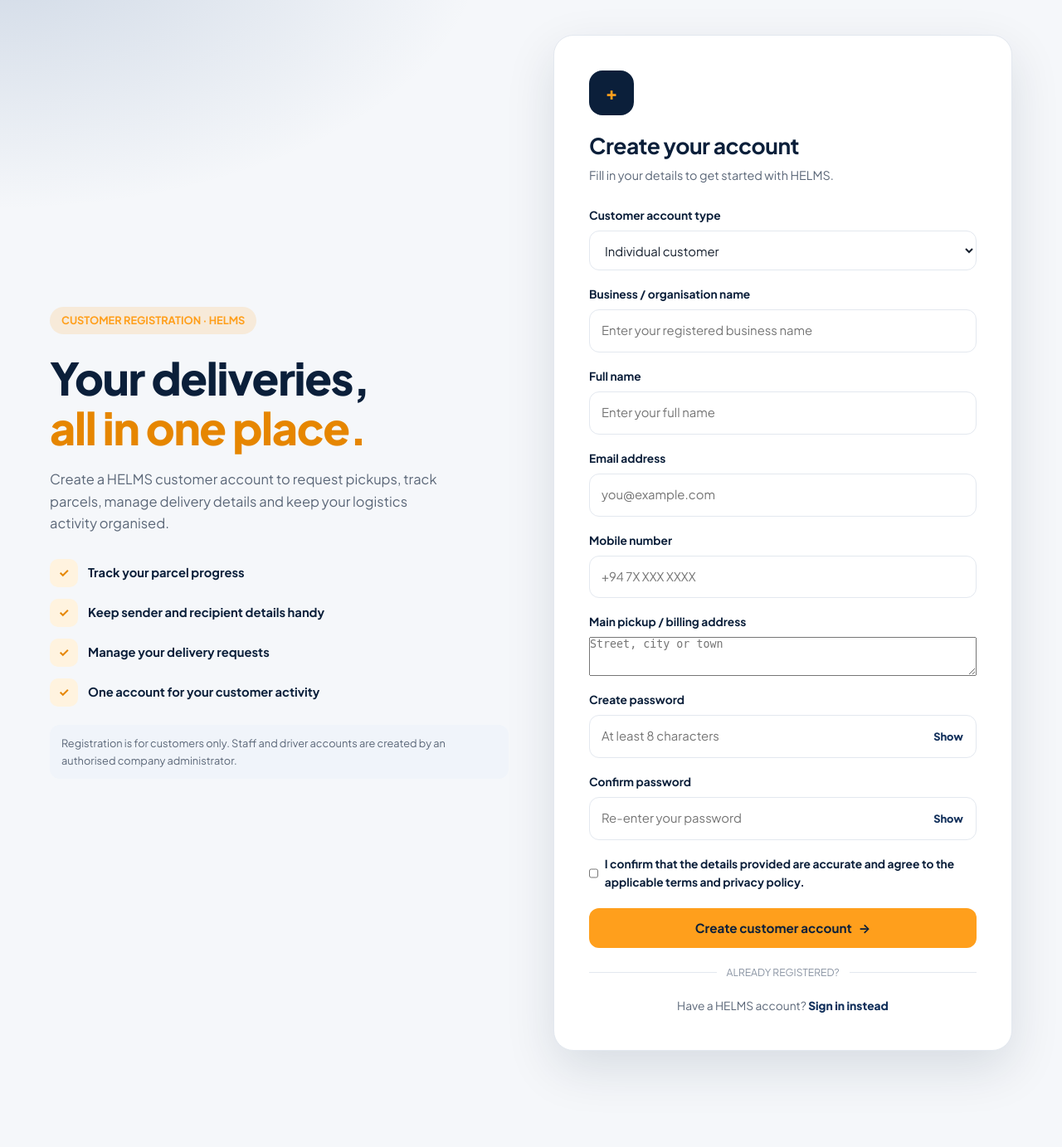
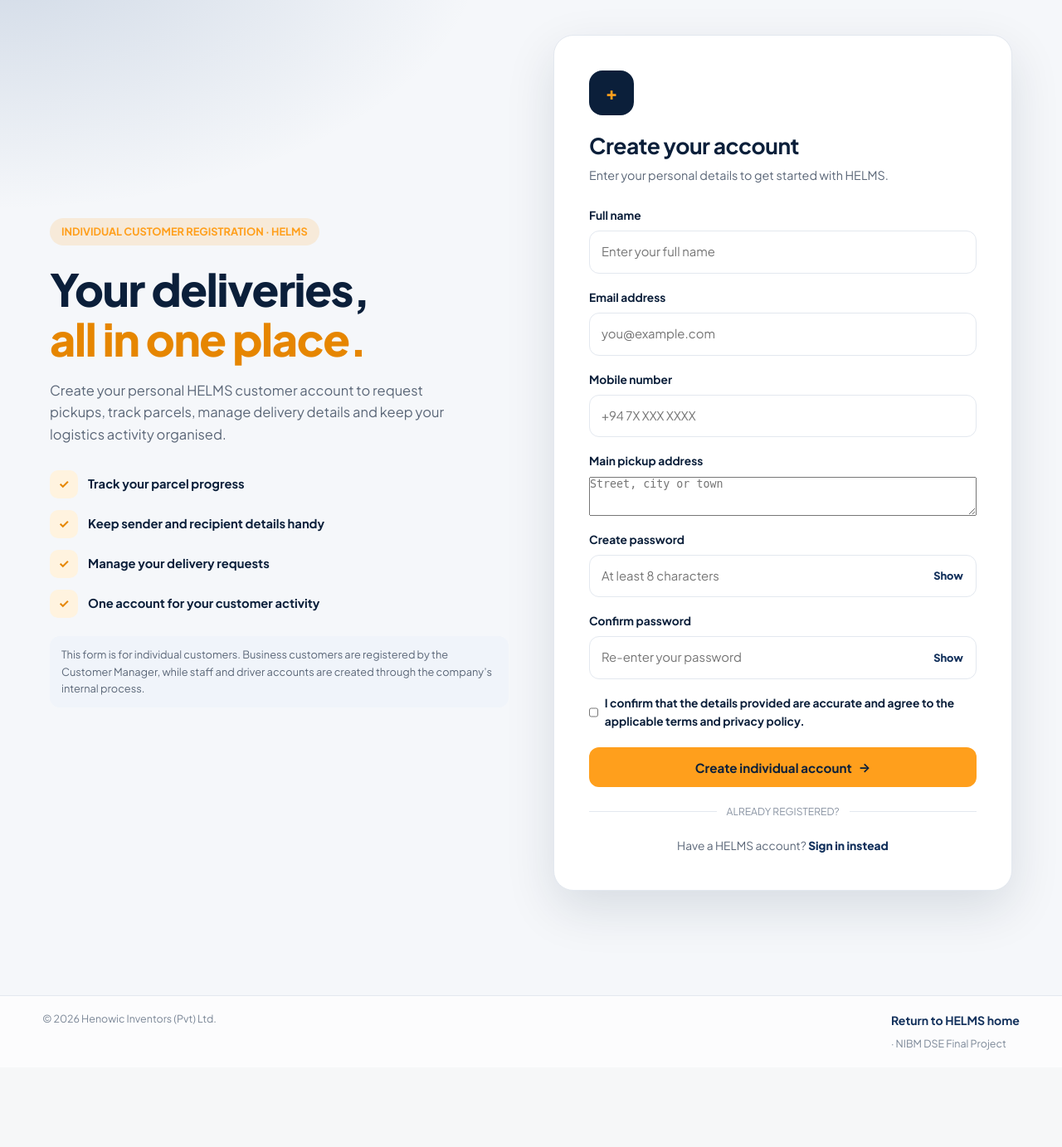
Before and after one commit to WitherXee69/Final_Project_DSE, a PHP site: page /register.php?type=individual in a window 1280 px wide. Shown: the part 72-1455 px from the top of the page at 83% size. After the commit the page ends 1338 px from the top, so only its background shows below. Run offline with PHP 8.4, Linux system fonts and the light colour scheme.

Commit message:
Limit public registration to individual customers

```diff
--- a/register.php
+++ b/register.php
@@ -1,12 +1,8 @@
 <?php
 /**
- * HELMS - Customer registration UI
+ * HELMS - Individual customer registration UI
  * UI only: connect validation, account creation and persistence to the backend later.
  */
-$type = strtolower($_GET['type'] ?? 'individual');
-if (!in_array($type, ['individual', 'business'], true)) {
-    $type = 'individual';
-}
 function h($value) {
     return htmlspecialchars((string)$value, ENT_QUOTES, 'UTF-8');
 }
@@ -16,8 +12,8 @@ function h($value) {
 <head>
 <meta charset="UTF-8">
 <meta name="viewport" content="width=device-width, initial-scale=1">
-<title>Create a customer account | HELMS</title>
-<meta name="description" content="Create a customer account for the Henowic Enterprise Logistics Management System.">
+<title>Create an individual customer account | HELMS</title>
+<meta name="description" content="Create an individual customer account for the Henowic Enterprise Logistics Management System.">
 <link rel="preconnect" href="https://fonts.googleapis.com">
 <link rel="preconnect" href="https://fonts.gstatic.com" crossorigin>
 <link href="https://fonts.googleapis.com/css2?family=Plus+Jakarta+Sans:wght@400;500;600;700;800&display=swap" rel="stylesheet">
@@ -40,42 +36,29 @@ function h($value) {
 
 <main class="login-main register-main">
   <section class="login-intro">
-    <span class="pill">CUSTOMER REGISTRATION &middot; HELMS</span>
+    <span class="pill">INDIVIDUAL CUSTOMER REGISTRATION &middot; HELMS</span>
     <h1>Your deliveries,<br><span>all in one place.</span></h1>
-    <p>Create a HELMS customer account to request pickups, track parcels, manage delivery details and keep your logistics activity organised.</p>
+    <p>Create your personal HELMS customer account to request pickups, track parcels, manage delivery details and keep your logistics activity organised.</p>
     <div class="login-points">
       <div class="login-point"><span class="point-icon">✓</span><span>Track your parcel progress</span></div>
       <div class="login-point"><span class="point-icon">✓</span><span>Keep sender and recipient details handy</span></div>
       <div class="login-point"><span class="point-icon">✓</span><span>Manage your delivery requests</span></div>
       <div class="login-point"><span class="point-icon">✓</span><span>One account for your customer activity</span></div>
     </div>
-    <div class="staff-note">Registration is for customers only. Staff and driver accounts are created by an authorised company administrator.</div>
+    <div class="staff-note">This form is for individual customers. Business customers are registered by the Customer Manager, while staff and driver accounts are created through the company’s internal process.</div>
   </section>
 
   <section class="login-card" aria-labelledby="registerTitle">
     <div class="login-card-head">
       <div class="login-symbol">+</div>
       <h2 id="registerTitle">Create your account</h2>
-      <p>Fill in your details to get started with HELMS.</p>
+      <p>Enter your personal details to get started with HELMS.</p>
     </div>
 
     <!-- UI only: registration does not create or save an account until the backend is connected. -->
     <form class="login-form" id="registerForm" method="post" action="">
       <div class="form-row">
-        <label for="customerType">Customer account type</label>
-        <select id="customerType" name="customer_type" required>
-          <option value="individual" <?= $type === 'individual' ? 'selected' : '' ?>>Individual customer</option>
-          <option value="business" <?= $type === 'business' ? 'selected' : '' ?>>Business customer</option>
-        </select>
-      </div>
-
-      <div class="form-row" id="businessNameRow" <?= $type === 'business' ? '' : 'hidden' ?>>
-        <label for="businessName">Business / organisation name</label>
-        <input id="businessName" name="business_name" type="text" placeholder="Enter your registered business name" autocomplete="organization" <?= $type === 'business' ? 'required' : '' ?>>
-      </div>
-
-      <div class="form-row">
-        <label for="fullName" id="nameLabel"><?= $type === 'business' ? 'Primary contact full name' : 'Full name' ?></label>
+        <label for="fullName">Full name</label>
         <input id="fullName" name="full_name" type="text" placeholder="Enter your full name" autocomplete="name" required>
       </div>
 
@@ -90,7 +73,7 @@ function h($value) {
       </div>
 
       <div class="form-row">
-        <label for="address">Main pickup / billing address</label>
+        <label for="address">Main pickup address</label>
         <textarea id="address" name="address" rows="3" placeholder="Street, city or town" autocomplete="street-address" required></textarea>
       </div>
 
@@ -116,7 +99,7 @@ function h($value) {
       </label>
 
       <div class="login-notice" id="registerNotice" role="status" aria-live="polite">This is a UI-only registration form. No account has been created or saved. Registration will work once the backend is implemented.</div>
-      <button class="btn btn-primary login-submit" type="submit">Create customer account <span aria-hidden="true">→</span></button>
+      <button class="btn btn-primary login-submit" type="submit">Create individual account <span aria-hidden="true">→</span></button>
     </form>
 
     <div class="login-divider">ALREADY REGISTERED?</div>
@@ -130,23 +113,8 @@ function h($value) {
 </footer>
 <script>
 (function () {
-  const typeSelect = document.getElementById('customerType');
-  const businessRow = document.getElementById('businessNameRow');
-  const businessName = document.getElementById('businessName');
-  const nameLabel = document.getElementById('nameLabel');
-  const fullName = document.getElementById('fullName');
   const form = document.getElementById('registerForm');
   const notice = document.getElementById('registerNotice');
-
-  function updateCustomerType() {
-    const business = typeSelect.value === 'business';
-    businessRow.hidden = !business;
-    businessName.required = business;
-    nameLabel.textContent = business ? 'Primary contact full name' : 'Full name';
-    fullName.placeholder = business ? 'Enter the primary contact full name' : 'Enter your full name';
-  }
-  typeSelect.addEventListener('change', updateCustomerType);
-  updateCustomerType();
 
   function wirePasswordToggle(inputId, buttonId) {
     const input = document.getElementById(inputId);
```
